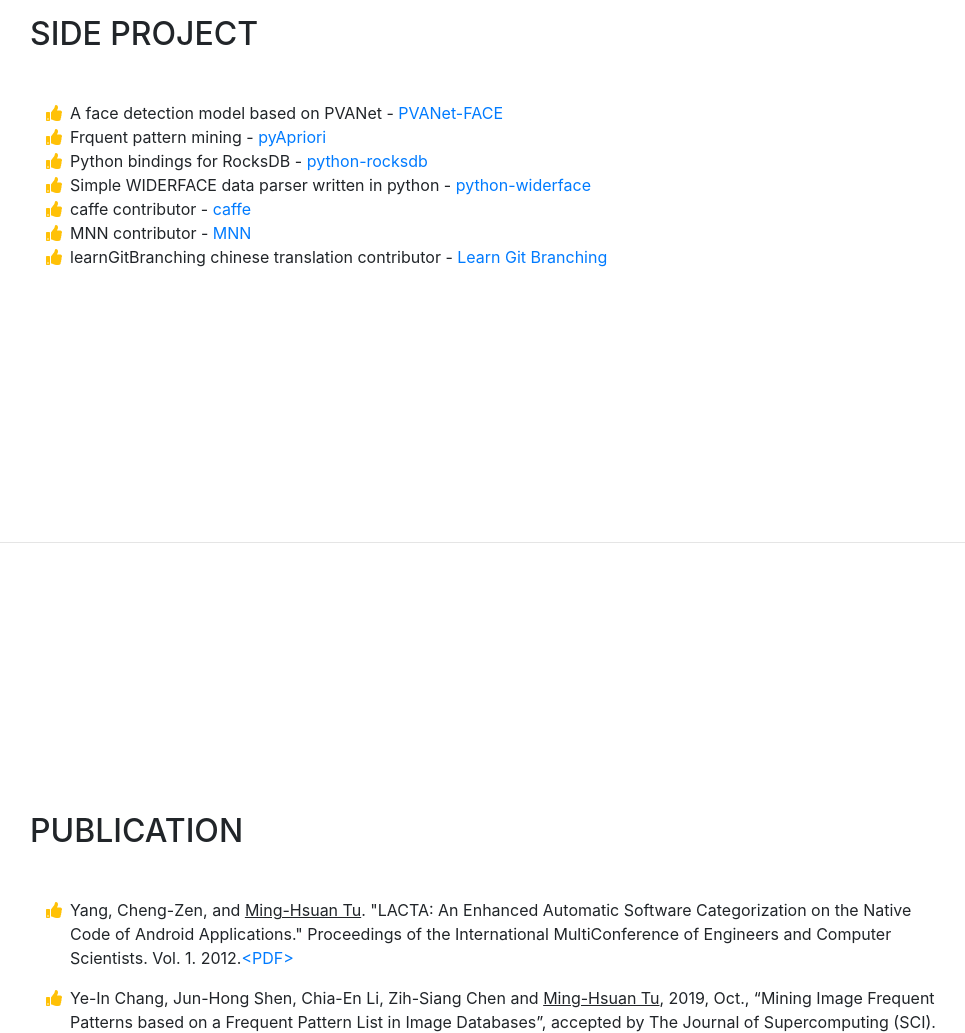
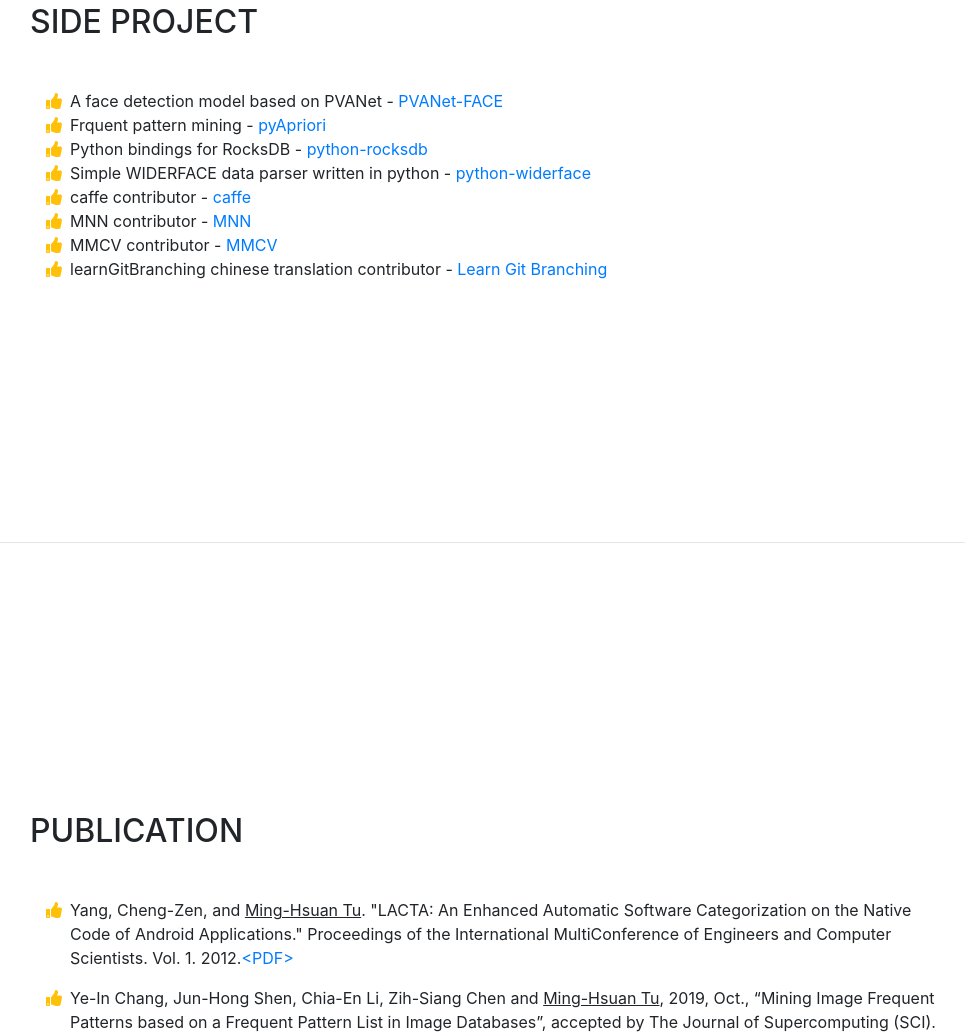
Before and after one commit to twmht/twmht.github.io, a website with bundled scripts: page index.html in a window 1280 px wide. Shown: the part 3834-4867 px from the top of the page, without its empty margins (290-1255 px from the left). Built offline with nearby package versions, Linux system fonts and the light colour scheme; a web font is replaced by a local one.

Commit message:
add mmcv contribution

```diff
--- a/index.html
+++ b/index.html
@@ -251,6 +251,11 @@
                 </li>
                 <li>
                   <i class="fa-li fa fa-thumbs-up text-warning"></i>
+                  MMCV contributor -
+                  <a href="https://github.com/open-mmlab/mmcv">MMCV</a>
+                </li>
+                <li>
+                  <i class="fa-li fa fa-thumbs-up text-warning"></i>
                   learnGitBranching chinese translation contributor -
                   <a href="http://pcottle.github.io/learnGitBranching">Learn Git Branching</a>
                 </li>
```
